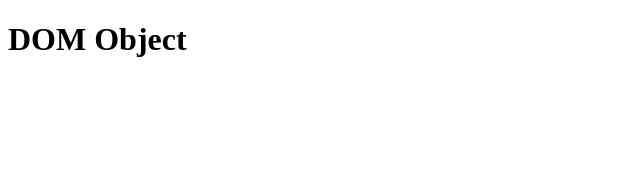
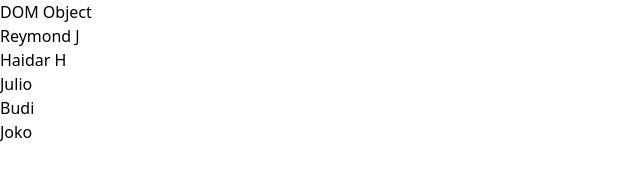
Before and after one commit to rokibulslam/learn-javascript, a plain HTML site: page dom-friends/index.html in a window 1280 px wide. Shown: the whole page, without its empty margins (0-640 px from the left). Drawn offline with nearby package versions, Linux system fonts and the light colour scheme.

Commit message:
display friends data to the dom

```diff
--- a/dom-friends/index.html
+++ b/dom-friends/index.html
@@ -4,6 +4,7 @@
     <meta charset="UTF-8" />
     <meta name="viewport" content="width=device-width, initial-scale=1.0" />
     <title>DOM Object</title>
+    <script src="https://cdn.tailwindcss.com"></script>
   </head>
   <body>
     <header>
@@ -11,7 +12,9 @@
     </header>
 
     <main>
-      <!-- display data here -->
+      <ul id="friends">
+        <!-- display data here -->
+      </ul>
     </main>
 
     <script src="index.js"></script>
--- a/dom-friends/index.js
+++ b/dom-friends/index.js
@@ -1,3 +1,5 @@
+const friendsElement = document.getElementById("friends"); // UL
+
 const friends = [
   { name: "Reymond J", age: 26 },
   { name: "Haidar H", age: 30 },
@@ -7,5 +9,9 @@ const friends = [
 ];
 
 friends.forEach((friend) => {
-  console.log(friend);
+  const friendElement = document.createElement("li"); // LI
+
+  friendElement.innerHTML = friend.name;
+
+  friendsElement.appendChild(friendElement);
 });
```
